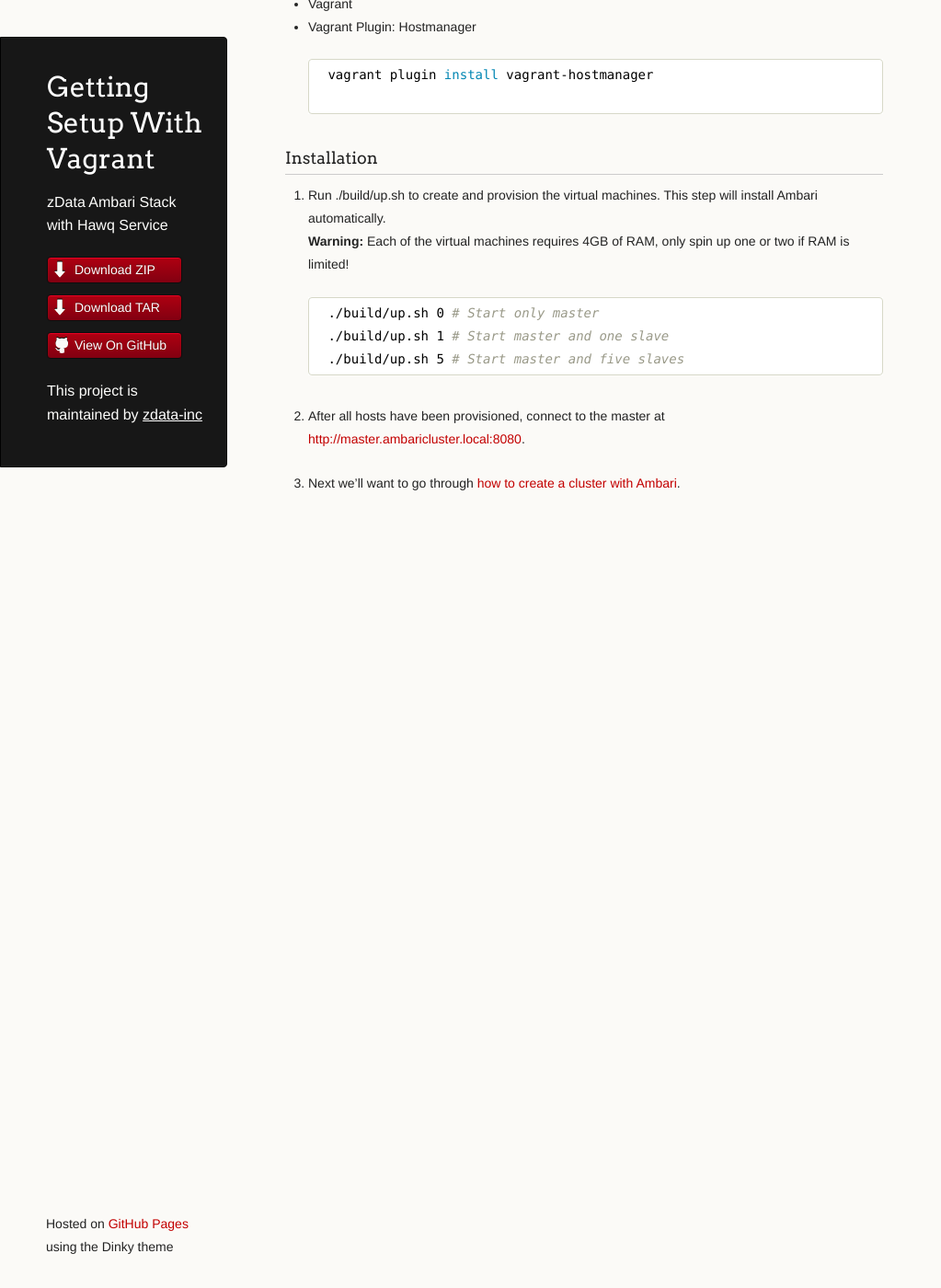
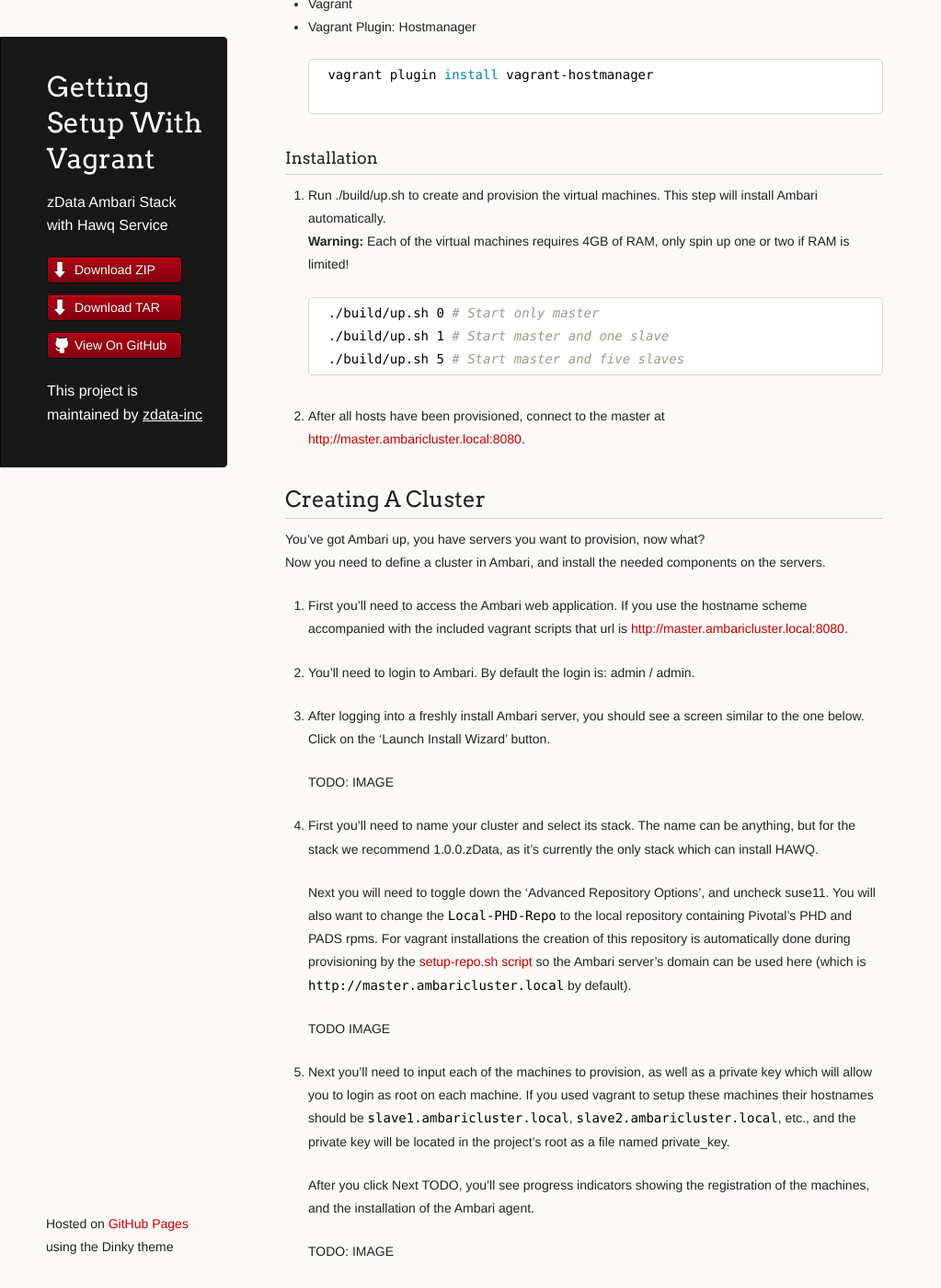
Before and after one commit to zdata-inc/ambari-extensions, a Jekyll site: the page built from getting-setup/with-vagrant.md, in a window 1280 px wide and 1400 px high, scrolled down 270 px. Shown: the whole window at 92% size, without its empty margins (0-1023 px from the left). Built offline with Jekyll 4.4.1, drawn with Linux system fonts in a browser that asks for light colours; Markdown is read by kramdown in place of the engine named in the settings; before the commit the page ends 900 px from its top, so only the background shows below that; some of the changed text lies outside the part shown.

Commit message:
Move creating a cluster in ambari to getting started with vagrant.
Instructions are vagrant specific enough to warrant possible duplication
in other getting setup guides.  If they are too similar down the line we
may extract it out to a page again.  Right now it just doesn't make sense
though.

```diff
--- a/getting-setup/with-vagrant.md
+++ b/getting-setup/with-vagrant.md
@@ -29,4 +29,52 @@
 
 2. After all hosts have been provisioned, connect to the master at <a href="http://master.ambaricluster.local:8080" target="_blank">http://master.ambaricluster.local:8080</a>.
 
-3. Next we'll want to go through [how to create a cluster with Ambari]({{ site.baseurl }}/getting-setup/creating-a-cluster-in-ambari.html).
+
+Creating A Cluster
+------------------
+
+You've got Ambari up, you have servers you want to provision, now what?
+Now you need to define a cluster in Ambari, and install the needed components on the servers.
+
+1. First you'll need to access the Ambari web application.  If you use the hostname scheme accompanied with the included vagrant scripts that url is <a href="http://master.ambaricluster.local:8080" target="_blank">http://master.ambaricluster.local:8080</a>.
+
+2. You'll need to login to Ambari.  By default the login is: admin / admin.
+
+3. After logging into a freshly install Ambari server, you should see a screen similar to the one below.  Click on the 'Launch Install Wizard' button.
+
+    TODO: IMAGE
+
+4. First you'll need to name your cluster and select its stack.  The name can be anything, but for the stack we recommend 1.0.0.zData, as it's currently the only stack which can install HAWQ.
+
+    Next you will need to toggle down the 'Advanced Repository Options', and uncheck suse11.  You will also want to change the `Local-PHD-Repo` to the local repository containing Pivotal's PHD and PADS rpms.  For vagrant installations the creation of this repository is automatically done during provisioning by the [setup-repo.sh script](TODO LINK) so the Ambari server's domain can be used here (which is `http://master.ambaricluster.local` by default).
+
+    TODO IMAGE
+
+5. Next you'll need to input each of the machines to provision, as well as a private key which will allow you to login as root on each machine.  If you used vagrant to setup these machines their hostnames should be `slave1.ambaricluster.local`, `slave2.ambaricluster.local`, etc., and the private key will be located in the project's root as a file named private_key.
+
+    After you click Next TODO, you'll see progress indicators showing the registration of the machines, and the installation of the Ambari agent.
+
+    TODO: IMAGE
+
+6. After registration has completed you will be prompted to install services on each of the machines.  The smallest complete stack for HAWQ contains HDFS, Nagios, Zookeeper, Ganglia, and HAWQ.  Select these and any other services you may want and proceed.
+
+    TODO IMAGE
+
+7. You'll now be asked to decide where to install what components.  For small installations it is recommended to put the master components on the Ambari server, and use the slaves for HDFS datanodes and HAWQ segments.  Larger deployments may distribute their components differently.
+
+    TODO IMAGE
+
+8. At this point you'll need to configure each of the components to be installed.  For our purposes of just deploy a small cluster to practice with the defaults are fine.  You'll need to input some information for Nagios and HAWQ.
+
+    For Nagios, you must input information to create an admin account, as well as an email for alerts to be sent to.
+
+    For HAWQ, you must input at least the password for the HAWQ administration user and the url for the hdfs namenode.  If you're using vagrant that url will be: `hdfs://master.ambaricluster.local:8020` TODO.
+
+    TODO IMAGE
+
+9. Now we're installing!  If everything goes to plan you'll have a fully provisioned cluster in just a few minutes!
+
+    TODO IMAGE
+
+If you've made it this far you're ready to give your HAWQ cluster a test run!
+TODO
```
Also changed, not shown: getting-setup/creating-a-cluster-in-ambari.md (deleted, +0 -53 lines).
